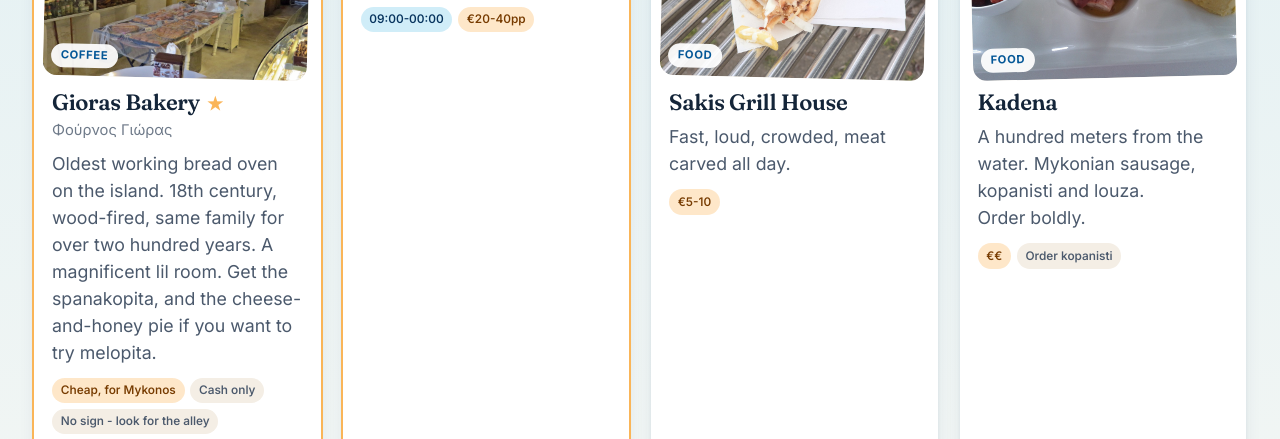
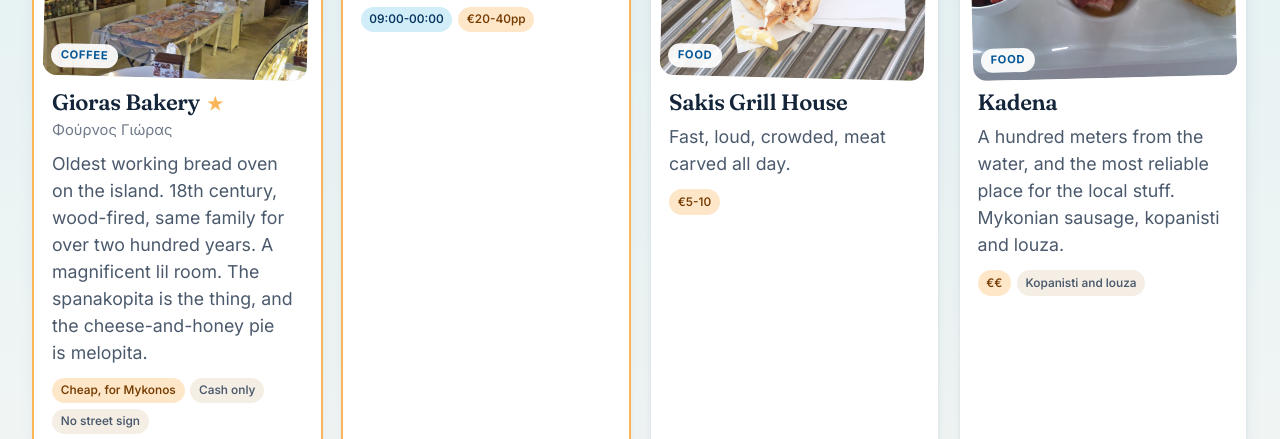
Before and after one commit to SuntzuDragon/liv, an Astro site: page /mykonos in a window 1280 px wide. Shown: the part 3480-3919 px from the top of the page. Built offline with nearby package versions, Linux system fonts and the light colour scheme; Astro itself is replaced by a stand-in of ours.

Commit message:
Give Mykonos the same facts-only treatment

```diff
--- a/src/data/mykonos-places.ts
+++ b/src/data/mykonos-places.ts
@@ -15,7 +15,7 @@ export const MYKONOS_SIGHTS: Place[] = [
     price: 'Free',
     placeId: 'ID12122C600FE5F16',
     coords: { lat: 37.4471317, lng: 25.3257242 },
-    tags: ['Go first, go early'],
+    tags: ['Empty at 08:15'],
   },
   {
     id: 'kato-mili',
@@ -42,7 +42,7 @@ export const MYKONOS_SIGHTS: Place[] = [
     price: 'Free',
     placeId: 'I674BF331EF8DDC55',
     coords: { lat: 37.446174, lng: 25.326317 },
-    tags: ['Do it in the morning'],
+    tags: ['Quietest in the morning'],
   },
   {
     id: 'mykonos-alley',
@@ -78,11 +78,11 @@ export const MYKONOS_FOOD: Place[] = [
     town: 'chora',
     star: true,
     blurb:
-      'Oldest working bread oven on the island. 18th century, wood-fired, same family for over two hundred years. A magnificent lil room. Get the spanakopita, and the cheese-and-honey pie if you want to try melopita.',
+      'Oldest working bread oven on the island. 18th century, wood-fired, same family for over two hundred years. A magnificent lil room. The spanakopita is the thing, and the cheese-and-honey pie is melopita.',
     price: 'Cheap, for Mykonos',
     placeId: 'IFFB2C0F0132E8376',
     coords: { lat: 37.4444592, lng: 25.3275985 },
-    tags: ['Cash only', 'No sign - look for the alley'],
+    tags: ['Cash only', 'No street sign'],
   },
   {
     id: 'nice-n-easy',
@@ -114,11 +114,11 @@ export const MYKONOS_FOOD: Place[] = [
     kind: 'food',
     town: 'chora',
     blurb:
-      'A hundred meters from the water. Mykonian sausage, kopanisti and louza. Order boldly.',
+      'A hundred meters from the water, and the most reliable place for the local stuff. Mykonian sausage, kopanisti and louza.',
     price: '€€',
     placeId: 'I777A427EF5EF7F5',
     coords: { lat: 37.4472102, lng: 25.3272682 },
-    tags: ['Order kopanisti'],
+    tags: ['Kopanisti and louza'],
   },
 ];
 
--- a/src/pages/mykonos.astro
+++ b/src/pages/mykonos.astro
@@ -112,14 +112,14 @@ const shops = MYKONOS_SIGHTS.filter((p) => p.kind === 'shop');
             <strong>Sunset is {SUNSET}</strong>, which is after you sail.
           </li>
           <li>
-            <strong>Water.</strong> Don't drink the tap water. Buy bottled.
+            <strong>Water.</strong> The tap water isn't drinkable here.
           </li>
           <li>
             <strong>There's no good bookshop</strong> in Mykonos Town.
           </li>
           <li>
             <strong>Most "best of Mykonos" lists are dinner only.</strong> To
-            Maereio, m-eating and Kalita all open at 19:00.
+            Maereio, m-eating and Kalita all open at 19:00, after you sail.
           </li>
           <li>
             <strong>Most shops and restaurants</strong> stay open through October.
```
